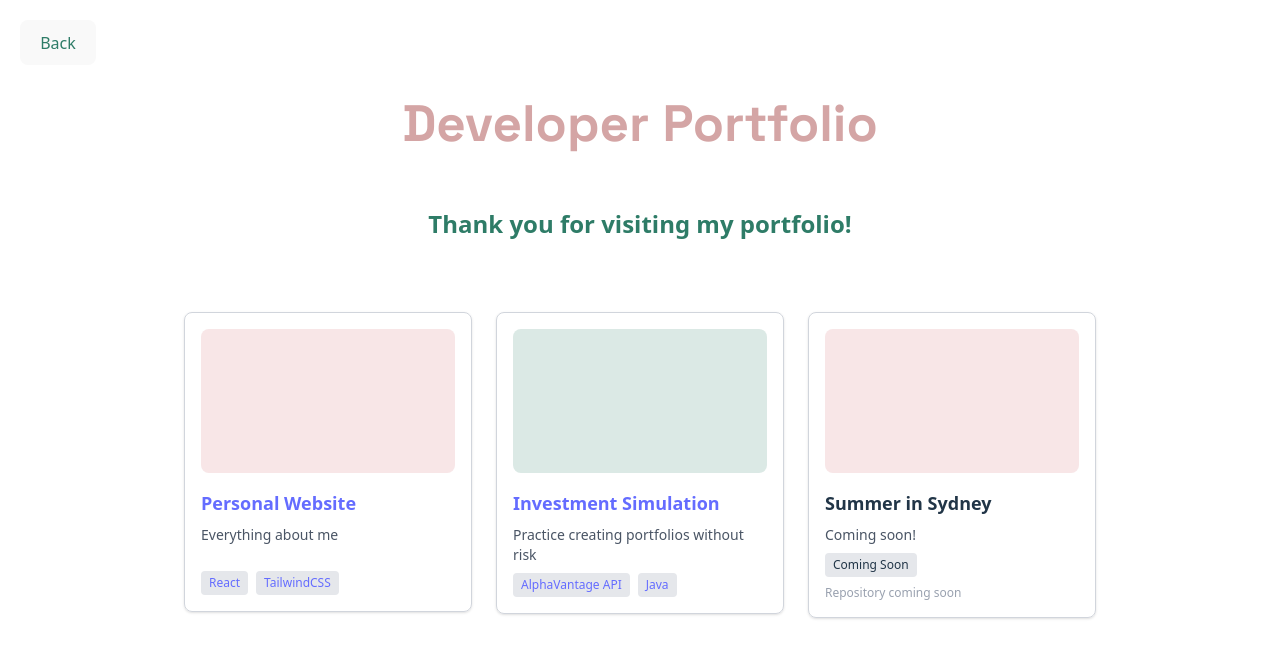
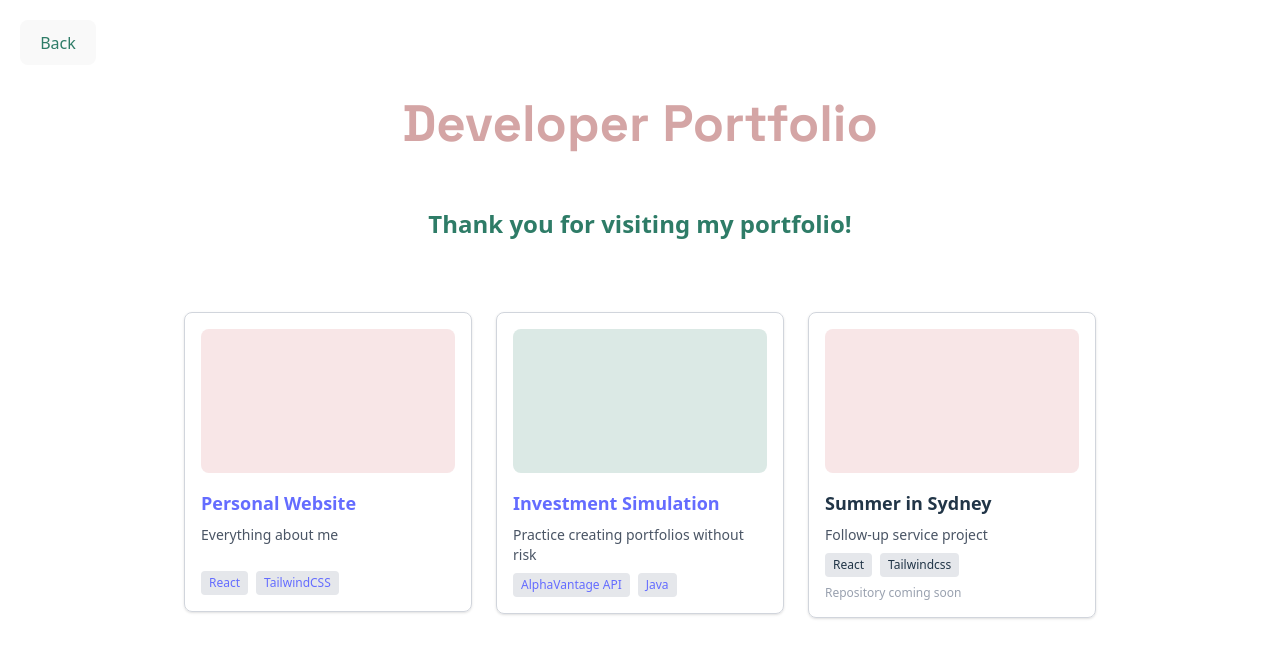
Before and after one commit to londonjones4189/My-personal-website, a React (Vite) app in the folder my-app/: page /Developer in a window 1280 px wide. Shown: the top 658 px of the page. Built offline with nearby package versions, Linux system fonts and the light colour scheme.

Commit message:
fixing experiences
added to experiences

```diff
--- a/my-app/src/Portfolio/Developer.jsx
+++ b/my-app/src/Portfolio/Developer.jsx
@@ -24,8 +24,8 @@ function Developer() {
       id: 3,
       image: pink,
       hl: 'Summer in Sydney',
-      sh: 'Coming soon!',
-      tags: ['Coming Soon'],
+      sh: 'Follow-up service project',
+      tags: ['React', 'Tailwindcss'],
       // No GitHub URL
     },
   ];
--- a/my-app/src/experiences.jsx
+++ b/my-app/src/experiences.jsx
@@ -35,7 +35,7 @@ export const experiences = [
     tags: ["Book"],
     bullets: [
       "Lead copywriter for site experiences, event installations, and pop-ups for Bose x LISA global campaign",
-      "Played a key role in Bose’s first copy brand book defining its voice, tone, and messaging standards",
+      "Played a key role in Bose’s first copy brand book defining voice, tone, and messaging standards",
       "Partnered with designers and developers on promotional giveaway landing pages (e.g., UConn, Victor Solomon)"
     ]
   },
@@ -57,11 +57,11 @@ export const experiences = [
     title: "Teacher Assistant, CS 1200",
     location: "Boston, MA",
     startDate: "September 2024",
-    endDate: "Present",
+    endDate: "December 2024",
     tags: ["Labtop"],
     bullets: [
-      "Mentoring incoming freshmen, providing guidance and support for their career growth",
-      "Collaborating with professors to grade assignments, distribute coursework, and maintain three office hours per week to assist over 400 students with their coursework and professional challenges"
+        "Mentored first-year students, offering personalized guidance on academic paths and career development",
+        "Partnered with faculty to grade assignments, manage course materials, and held weekly office hours to support 400+ students with coursework and career-related concerns",
     ]
   },
   {
```
